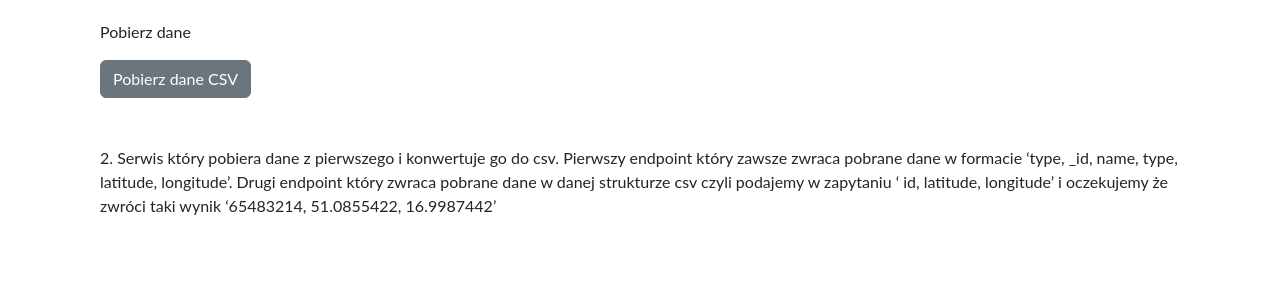
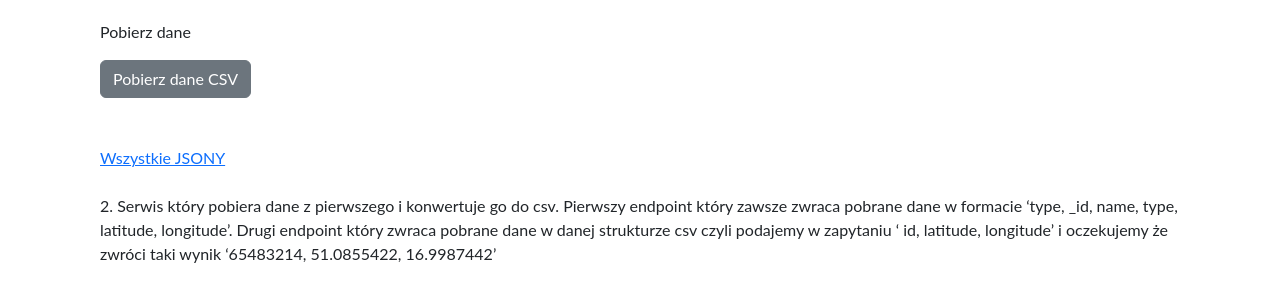
Before and after one commit to dciupka/serwis2, a Django app: page / in a window 1280 px wide. Shown: the part 119-421 px from the top of the page. Run offline with Django 4.2, Linux system fonts and the light colour scheme; some libraries are stand-ins or nearby versions.

Commit message:
link in index html

```diff
--- a/serwis2/templates/serwis2/index.html
+++ b/serwis2/templates/serwis2/index.html
@@ -12,6 +12,10 @@
 
 <br>
 <br>
+
+<a href="http://serwis02.herokuapp.com/api/json/all">Wszystkie JSONY</a>
+<br>
+<br>
 <p>
     2. Serwis który pobiera dane z pierwszego i konwertuje go do csv. Pierwszy endpoint który zawsze
     zwraca pobrane dane w formacie ‘type, _id, name, type, latitude, longitude’. Drugi endpoint który
```
